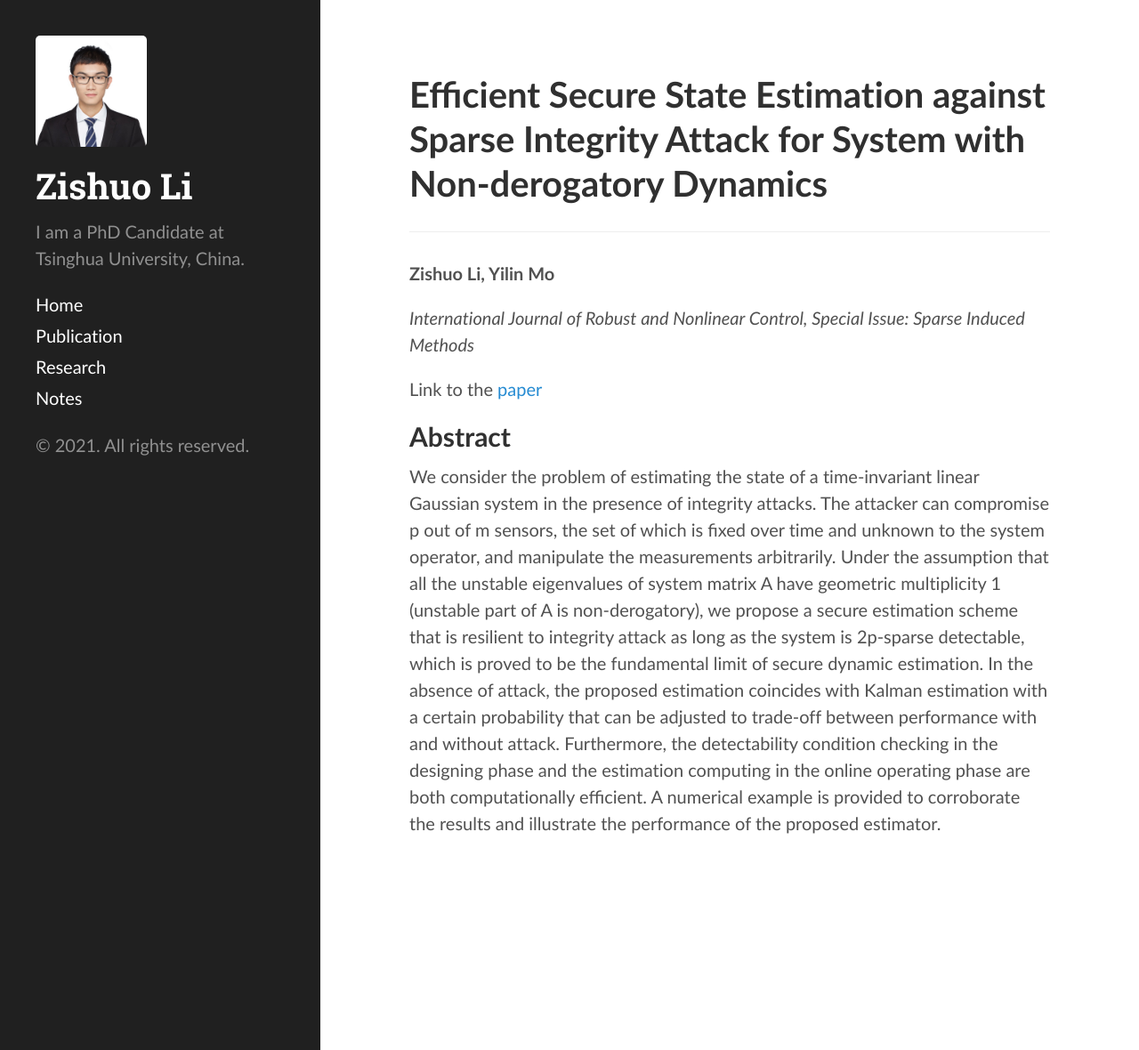
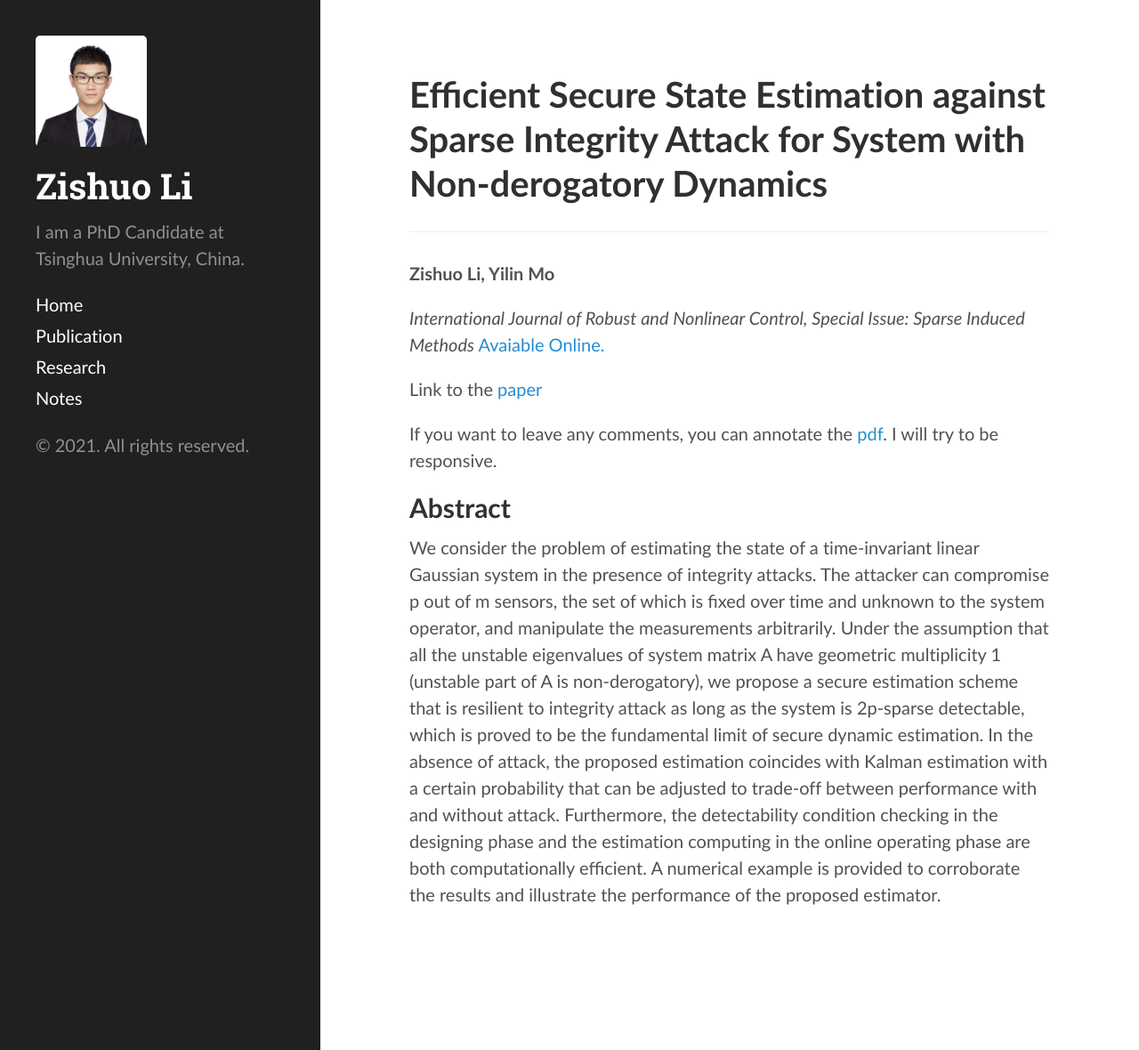
Before and after one commit to zs-li-zz/zs-li.github.io, a Jekyll site: the page built from papers/ijrnc21.html, in a window 1280 px wide and 1180 px high. Shown: the whole window at 89% size. Built offline with Jekyll 4.4.1, drawn with Linux system fonts in a browser that asks for light colours; nearby versions of some CDN libraries; a script that is not in the unit is left out; comment, search, counter and statistics services are not loaded.

Commit message:
update IJRNC-2021 arxiv link

```diff
--- a/papers/ijrnc21.html
+++ b/papers/ijrnc21.html
@@ -9,11 +9,15 @@ title: ! 'Efficient Secure State Estimation against Sparse Integrity Attack for
 </p>
 
 <p>
-<i>International Journal of Robust and Nonlinear Control, Special Issue: Sparse Induced Methods</i> <!-- <a href="https://ieeexplore.ieee.org/document/9411676">Avaiable Online (Open Access). </a> -->
+<i>International Journal of Robust and Nonlinear Control, Special Issue: Sparse Induced Methods</i> <a href="https://arxiv.org/abs/2106.03066">Avaiable Online.</a>
 </p>
 
 <p>
-Link to the <a href="../../../public/papers/ijrnc21.pdf">paper</a>
+Link to the <a href="../../../public/papers/ijrnc21_arxiv.pdf">paper</a>
+</p>
+
+<p>
+If you want to leave any comments, you can annotate the <a href="../../../pdfviewer/viewer/web/viewer.html?file=%2Fpublic%2Fpapers%2Fijrnc21_arxiv.pdf">pdf</a>. I will try to be responsive.
 </p>
 
 <div id="outline-container-org09624a0" class="outline-2">
--- a/publication.html
+++ b/publication.html
@@ -12,8 +12,8 @@ My <a href="https://scholar.google.com/citations?user=4-VqEfsAAAAJ">Google Schol
 <h2 id="org86f0450">Conference Paper</h2>
 <div class="outline-text-2" id="text-org86f0450">
 <ol class="org-ol">
+<li>ZiShuo Li, Yilin Mo, <i><a href="./papers/cdc21.html">Low Complexity Secure State Estimation Design for Linear System with Non-derogatory A</a></i>, <b>2021 IEEE 60th Conference on Decision and Control (CDC)</b>, 2021, submitted.</li>
 <li>ZiShuo Li, Yilin Mo and Fei Hao, <i><a href="./papers/cdc19.html">Game Theoretical Approach to Sequential Hypothesis Test with Byzantine Sensors</a></i>, <b>2019 IEEE 58th Conference on Decision and Control (CDC)</b>, 2019, pp. 2654-2659, doi: 10.1109/CDC40024.2019.9030036.</li>
-<li>ZiShuo Li, Yilin Mo, <i><a href="./papers/cdc21.html">Low Complexity Secure State Estimation Design for Linear System with Non-derogatory A</a></i>, <b>2021 IEEE 60th Conference on Decision and Control (CDC)</b>, 2021, submitted.</li>
 </ol>
 </div>
 </div>
@@ -22,8 +22,8 @@ My <a href="https://scholar.google.com/citations?user=4-VqEfsAAAAJ">Google Schol
 <h2 id="org86f0450">Journal Paper</h2>
 <div class="outline-text-2" id="text-org86f0450">
 <ol class="org-ol">
+<li>ZiShuo Li, Yilin Mo <i><a href="./papers/ijrnc21.html">Efficient Secure State Estimation against Sparse Integrity Attack for System with Non-derogatory Dynamics</a></i>, in <b>International Journal of Robust and Nonlinear Control</b>, Submitted to Special Issue: Sparse Induced Methods.</li>
 <li>ZiShuo Li, Yilin Mo and Fei Hao, <i><a href="./papers/tsp20.html">Distributed Sequential Hypothesis Testing with Byzantine Sensors</a></i>, in <b>IEEE Transactions on Signal Processing</b>, doi: 10.1109/TSP.2021.3075147.</li>
-<li>ZiShuo Li, Yilin Mo <i><a href="./papers/ijrnc21.html">Efficient Secure State Estimation against Sparse Integrity Attack for System with Non-derogatory Dynamics</a></i>, in <b>International Journal of Robust and Nonlinear Control</b>, Submitted to Special Issue: Sparse Induced Methods.</li>
 </ol>
 </div>
 </div>
```
Also changed, not shown: 2 other files.
